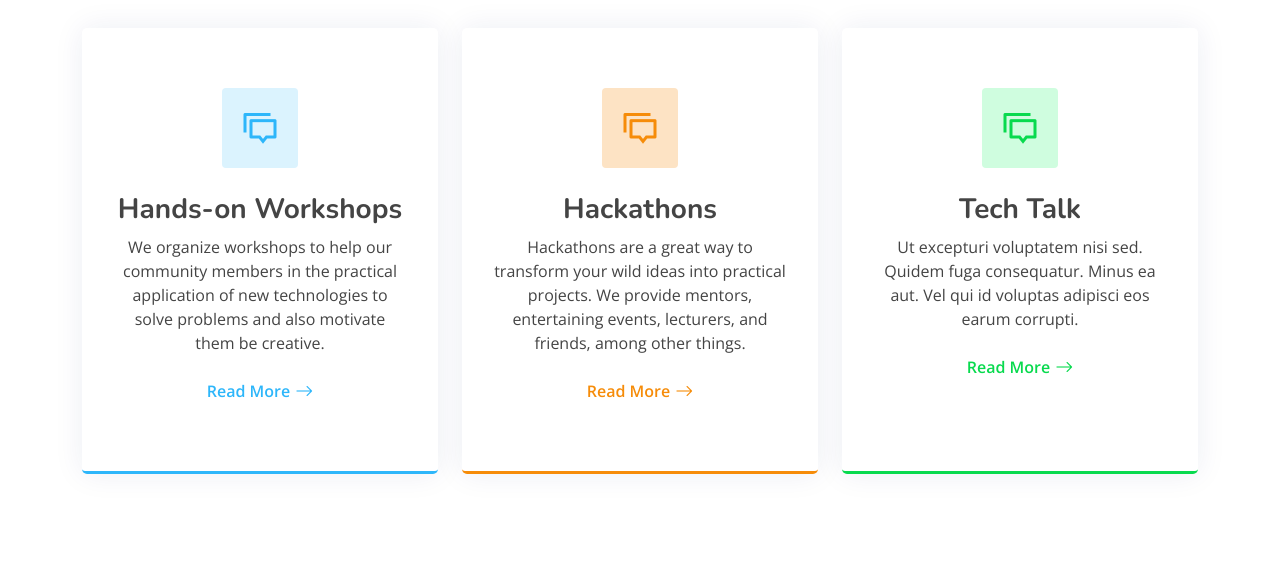
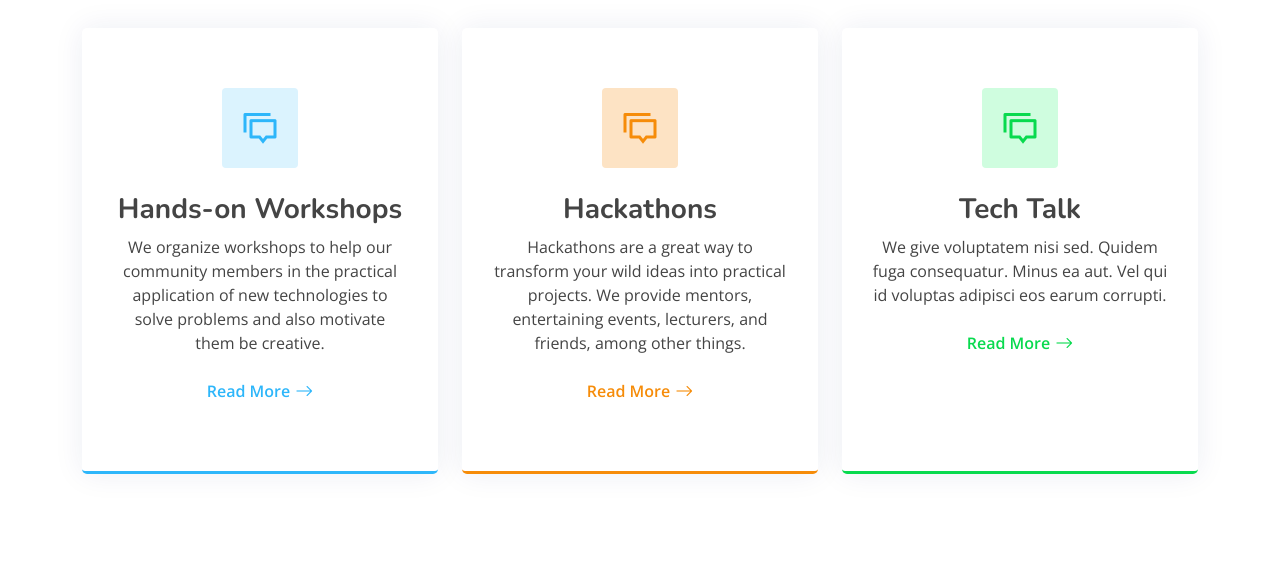
Before and after one commit to dodziraynard/dodziraynard, a Django app: page / in a window 1280 px wide. Shown: the part 2382-2953 px from the top of the page. Run offline with Django 3.2, Linux system fonts and the light colour scheme; data that the repository does not hold is empty; some libraries are stand-ins or nearby versions.

Commit message:
git demo

```diff
--- a/amexpert/templates/amexpert/website/index.html
+++ b/amexpert/templates/amexpert/website/index.html
@@ -200,7 +200,7 @@
           <div class="service-box green">
             <i class="ri-discuss-line icon"></i>
             <h3>Tech Talk</h3>
-            <p>Ut excepturi voluptatem nisi sed. Quidem fuga consequatur. Minus ea aut. Vel qui id voluptas adipisci
+            <p>We give voluptatem nisi sed. Quidem fuga consequatur. Minus ea aut. Vel qui id voluptas adipisci
               eos earum corrupti.</p>
             <a href="#" class="read-more"><span>Read More</span> <i class="bi bi-arrow-right"></i></a>
           </div>
```
